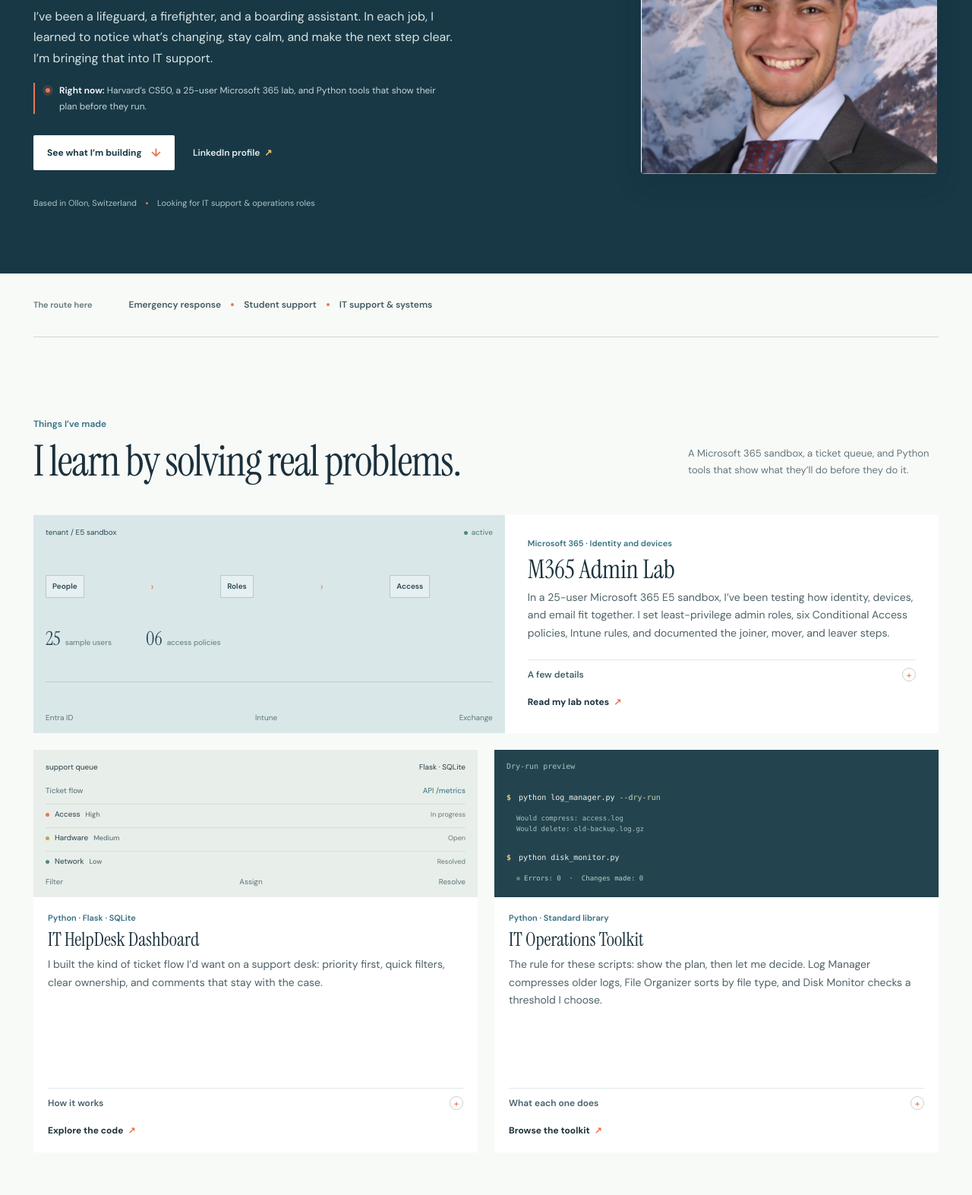
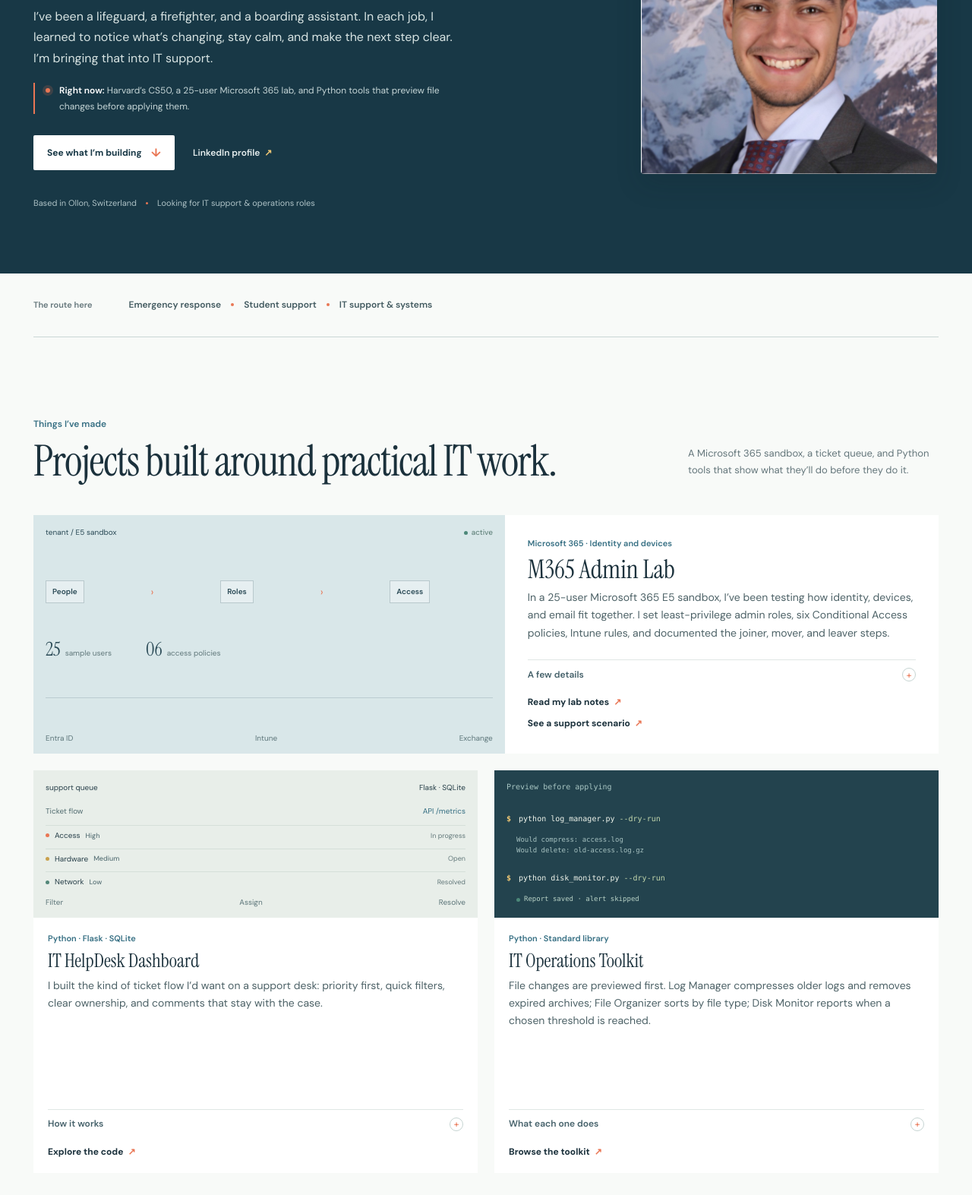
Before and after one commit to victorvallecillo/victorvallecillo.github.io, a plain HTML site: page index.html in a window 1280 px wide. Shown: the part 347-1920 px from the top of the page at 76% size. Drawn offline with Linux system fonts and the light colour scheme.

Commit message:
Align portfolio claims with project behavior

```diff
--- a/index.html
+++ b/index.html
@@ -13,7 +13,7 @@
     <link rel="preconnect" href="https://fonts.googleapis.com" />
     <link rel="preconnect" href="https://fonts.gstatic.com" crossorigin />
     <link href="https://fonts.googleapis.com/css2?family=DM+Sans:wght@400;500;600;700&family=Instrument+Serif:ital@0;1&display=swap" rel="stylesheet" />
-    <link rel="stylesheet" href="styles.css?v=ea71dc7" />
+    <link rel="stylesheet" href="styles.css?v=20261127" />
     <script src="script.js" defer></script>
   </head>
   <body>
@@ -45,7 +45,7 @@
             <p class="hero-intro">
               I’ve been a lifeguard, a firefighter, and a boarding assistant. In each job, I learned to notice what’s changing, stay calm, and make the next step clear. I’m bringing that into IT support.
             </p>
-            <p class="hero-now"><span class="now-mark" aria-hidden="true"></span><span><strong>Right now:</strong> Harvard’s CS50, a 25-user Microsoft 365 lab, and Python tools that show their plan before they run.</span></p>
+            <p class="hero-now"><span class="now-mark" aria-hidden="true"></span><span><strong>Right now:</strong> Harvard’s CS50, a 25-user Microsoft 365 lab, and Python tools that preview file changes before applying them.</span></p>
             <div class="hero-actions">
               <a class="button button-light" href="#work">See what I’m building <span aria-hidden="true">↓</span></a>
               <a class="hero-text-link" href="https://www.linkedin.com/in/victor-vallecillo-valero-3710113a6/" target="_blank" rel="noreferrer">LinkedIn profile <span aria-hidden="true">↗</span></a>
@@ -72,7 +72,7 @@
         <div class="section-heading">
           <div>
           <p class="section-kicker">Things I’ve made</p>
-          <h2 id="work-title">I learn by solving real problems.</h2>
+          <h2 id="work-title">Projects built around practical IT work.</h2>
           </div>
           <p class="section-aside">A Microsoft 365 sandbox, a ticket queue, and Python tools that show what they’ll do before they do it.</p>
         </div>
@@ -95,6 +95,7 @@
                 <div class="details-content"><p>The lab includes scripted joiner, mover, and leaver steps, MFA enforcement, legacy sign-in blocking, device compliance, and BYOD app protection.</p></div>
               </details>
               <a class="repo-link" href="https://github.com/victorvallecillo/m365-admin-lab" target="_blank" rel="noreferrer">Read my lab notes <span aria-hidden="true">↗</span></a>
+              <a class="repo-link" href="https://github.com/victorvallecillo/m365-admin-lab/blob/main/support-cases/compliant-device-access.md" target="_blank" rel="noreferrer">See a support scenario <span aria-hidden="true">↗</span></a>
             </div>
           </article>
 
@@ -121,19 +122,19 @@
 
           <article class="project-card project-toolkit" data-reveal>
             <div class="project-art toolkit-art" aria-hidden="true">
-              <div class="terminal-top"><span>Dry-run preview</span></div>
+              <div class="terminal-top"><span>Preview before applying</span></div>
               <div class="terminal-line"><b>$</b> python log_manager.py <em>--dry-run</em></div>
-              <div class="terminal-output">Would compress: access.log<br />Would delete: old-backup.log.gz</div>
-              <div class="terminal-line"><b>$</b> python disk_monitor.py</div>
-              <div class="terminal-output terminal-ok"><i></i> Errors: 0 &nbsp;·&nbsp; Changes made: 0</div>
+              <div class="terminal-output">Would compress: access.log<br />Would delete: old-access.log.gz</div>
+              <div class="terminal-line"><b>$</b> python disk_monitor.py <em>--dry-run</em></div>
+              <div class="terminal-output terminal-ok"><i></i> Report saved · alert skipped</div>
             </div>
             <div class="project-copy">
               <p class="project-category">Python · Standard library</p>
               <h3>IT Operations Toolkit</h3>
-              <p>The rule for these scripts: show the plan, then let me decide. Log Manager compresses older logs, File Organizer sorts by file type, and Disk Monitor checks a threshold I choose.</p>
+              <p>File changes are previewed first. Log Manager compresses older logs and removes expired archives; File Organizer sorts by file type; Disk Monitor reports when a chosen threshold is reached.</p>
               <details class="project-details">
                 <summary>What each one does <span aria-hidden="true">+</span></summary>
-                <div class="details-content"><p>Log Manager compresses logs older than seven days and clears old archives. File Organizer sorts by extension. Disk Monitor checks a configurable usage threshold.</p></div>
+                <div class="details-content"><p>Log Manager compresses .log files after seven days and removes .log.gz archives after 30 days. File Organizer previews moves before applying them. Disk Monitor writes a report and can send alerts.</p></div>
               </details>
               <a class="repo-link" href="https://github.com/victorvallecillo/it-automation-toolkit" target="_blank" rel="noreferrer">Browse the toolkit <span aria-hidden="true">↗</span></a>
             </div>
@@ -185,7 +186,7 @@
           <p class="section-kicker">Why IT</p>
           <h2 id="about-title">My route into IT wasn’t a straight line.</h2>
           <p>I started on the beach, joined Alicante’s fire service, and now support students in Switzerland. The common thread is staying observant, following through, and helping the next person know what’s happening.</p>
-          <p>I’m studying Harvard’s CS50 and building things alongside it. My scripts run in dry-run mode first; in the Microsoft 365 lab, I write down why each policy exists.</p>
+          <p>I’m working through Harvard’s CS50 and building things alongside it. The file tools preview changes before applying them; in the Microsoft 365 lab, I document why each policy exists.</p>
         </div>
         <div class="about-side">
           <div class="learning-note">
@@ -196,7 +197,7 @@
           <div class="skills-note">
             <span class="note-label">Tools I’ve been using</span>
             <ul class="skills-list">
-              <li>Python</li><li>Flask</li><li>SQL</li><li>Linux</li><li>Git</li><li>JavaScript</li><li>HTML</li><li>React</li><li>Entra ID</li><li>Intune</li><li>Exchange Online</li>
+              <li>Windows 11</li><li>Microsoft 365</li><li>Entra ID</li><li>Intune</li><li>Exchange Online</li><li>PowerShell</li><li>Python</li><li>Flask</li><li>SQLite</li><li>Linux</li><li>Git</li>
             </ul>
           </div>
         </div>
@@ -209,7 +210,7 @@
             <h2 id="contact-title">I’m looking for an IT support role.</h2>
           </div>
           <div class="contact-right">
-            <p>If you work in IT support or operations, I’d like to hear how you got there. I’m also open to junior software roles.</p>
+            <p>I’m looking for an entry-level IT support role. If you work in support or operations, I’d be glad to hear how you got started.</p>
             <div class="contact-actions">
               <a class="button button-light" href="https://www.linkedin.com/in/victor-vallecillo-valero-3710113a6/" target="_blank" rel="noreferrer">Message me on LinkedIn <span aria-hidden="true">↗</span></a>
               <a class="contact-github" href="https://github.com/victorvallecillo" target="_blank" rel="noreferrer">Browse my GitHub</a>
--- a/styles.css
+++ b/styles.css
@@ -244,6 +244,15 @@ h2 { max-width: 700px; margin-bottom: 0; font-size: clamp(40px, 4.4vw, 58px); li
 @keyframes rise-in { from { opacity: 0; transform: translateY(15px); } to { opacity: 1; transform: translateY(0); } }
 @keyframes portrait-in { from { opacity: 0; transform: scale(.985); } to { opacity: 1; transform: scale(1); } }
 
+@media (prefers-reduced-motion: reduce) {
+  html { scroll-behavior: auto; }
+  *, *::before, *::after {
+    animation-duration: .01ms !important;
+    animation-iteration-count: 1 !important;
+    transition-duration: .01ms !important;
+  }
+}
+
 @media (max-width: 990px) {
   .section-shell, .site-header { width: min(var(--page-width), calc(100% - 56px)); }
   .hero { min-height: 560px; grid-template-columns: minmax(0, 1fr) minmax(280px, .78fr); gap: 36px; }
```
